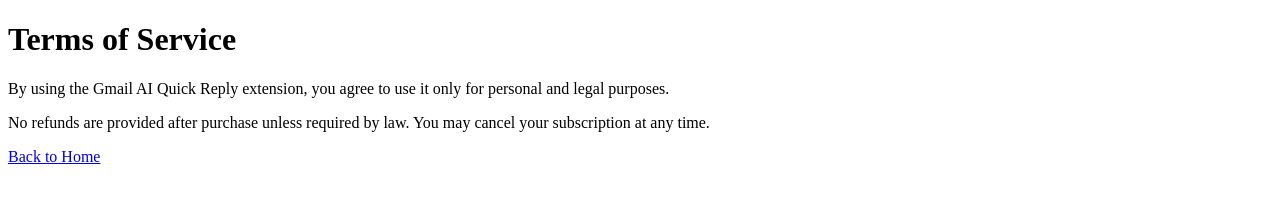
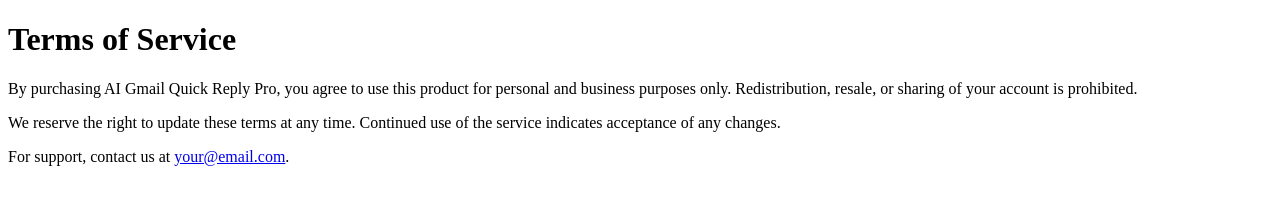
Before and after one commit to rafaelbasharov-design/gmail-ai-website, a plain HTML site: page terms.html in a window 1280 px wide. Drawn offline with Linux system fonts and the light colour scheme.

Commit message:
Update terms.html

```diff
--- a/terms.html
+++ b/terms.html
@@ -6,8 +6,9 @@
 </head>
 <body>
   <h1>Terms of Service</h1>
-  <p>By using the Gmail AI Quick Reply extension, you agree to use it only for personal and legal purposes.</p>
-  <p>No refunds are provided after purchase unless required by law. You may cancel your subscription at any time.</p>
-  <a href="index.html">Back to Home</a>
+  <p>By purchasing AI Gmail Quick Reply Pro, you agree to use this product for personal and business purposes only.
+  Redistribution, resale, or sharing of your account is prohibited.</p>
+  <p>We reserve the right to update these terms at any time. Continued use of the service indicates acceptance of any changes.</p>
+  <p>For support, contact us at <a href="mailto:your@email.com">your@email.com</a>.</p>
 </body>
 </html>
```
